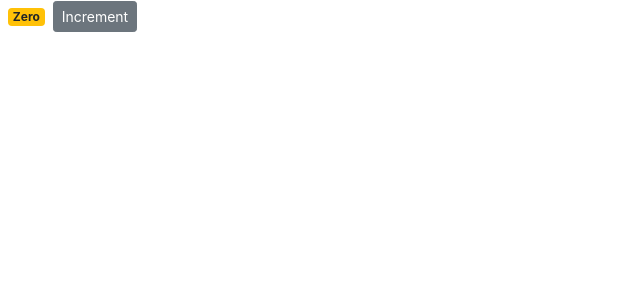
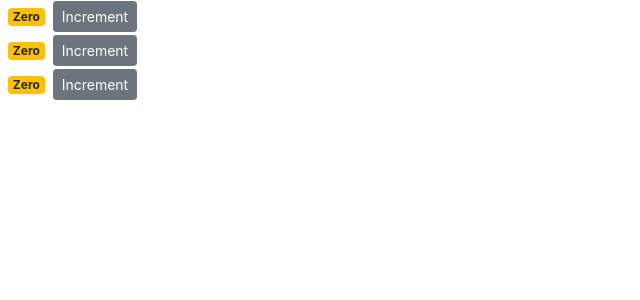
Before and after one commit to psbharathy/react-js-snippet, a React (Create React App) app: page / in a window 1280 px wide. Shown: the top 300 px of the page, without its empty margins (0-640 px from the left). Built offline with nearby package versions, Linux system fonts and the light colour scheme.

Commit message:
Counters and Counter Component Initial step

```diff
--- /dev/null
+++ b/src/components/counters.jsx
@@ -0,0 +1,16 @@
+import React, { Component } from "react";
+import Counter from "./counter";
+class Counters extends Component {
+  state = {};
+  render() {
+    return (
+      <div>
+        <Counter />
+        <Counter />
+        <Counter />
+      </div>
+    );
+  }
+}
+
+export default Counters;
--- a/src/index.js
+++ b/src/index.js
@@ -4,7 +4,7 @@
 import App from "./App";
 import registerServiceWorker from "./registerServiceWorker";
 import "bootstrap/dist/css/bootstrap.css";
-import Counter from "./components/counter";
+import Counters from "./components/counters";
 
-ReactDOM.render(<Counter />, document.getElementById("root"));
+ReactDOM.render(<Counters />, document.getElementById("root"));
 registerServiceWorker();
```
Also changed, not shown: src/docs/composing-components.txt (added).
